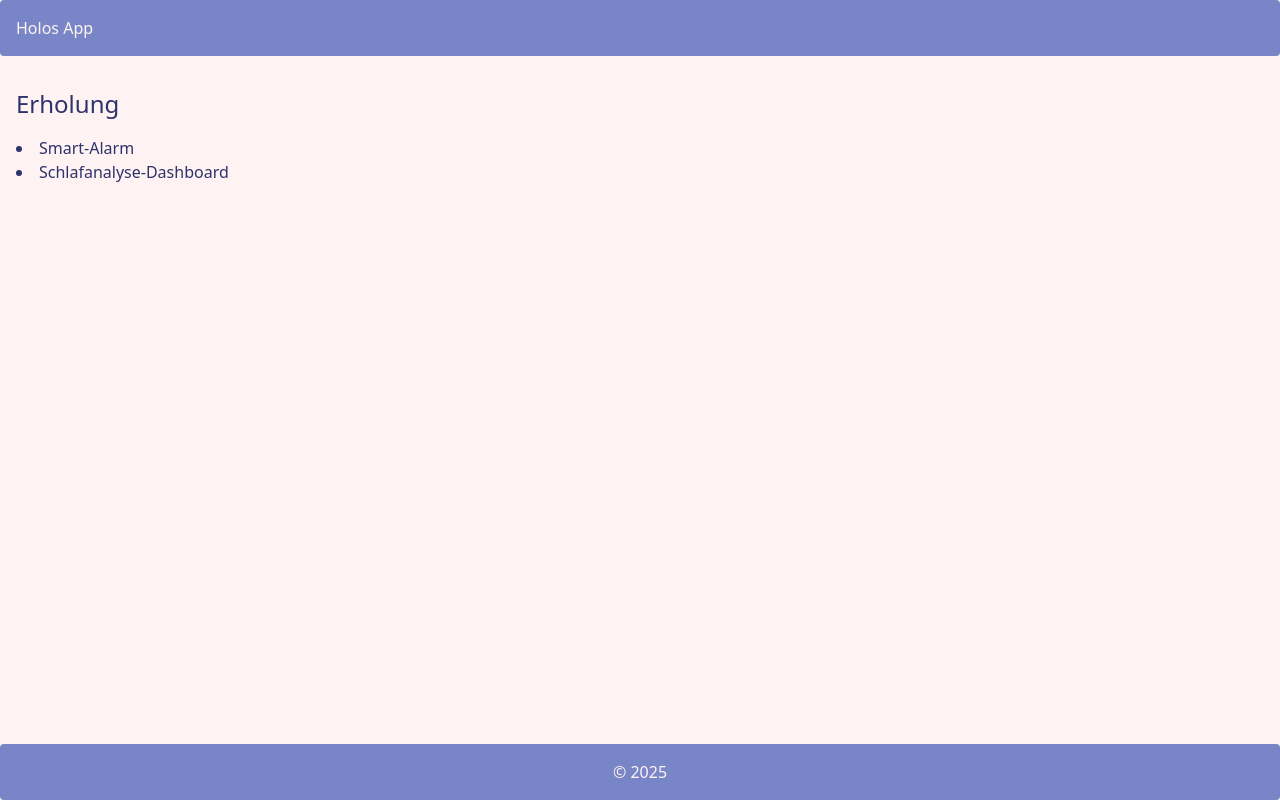
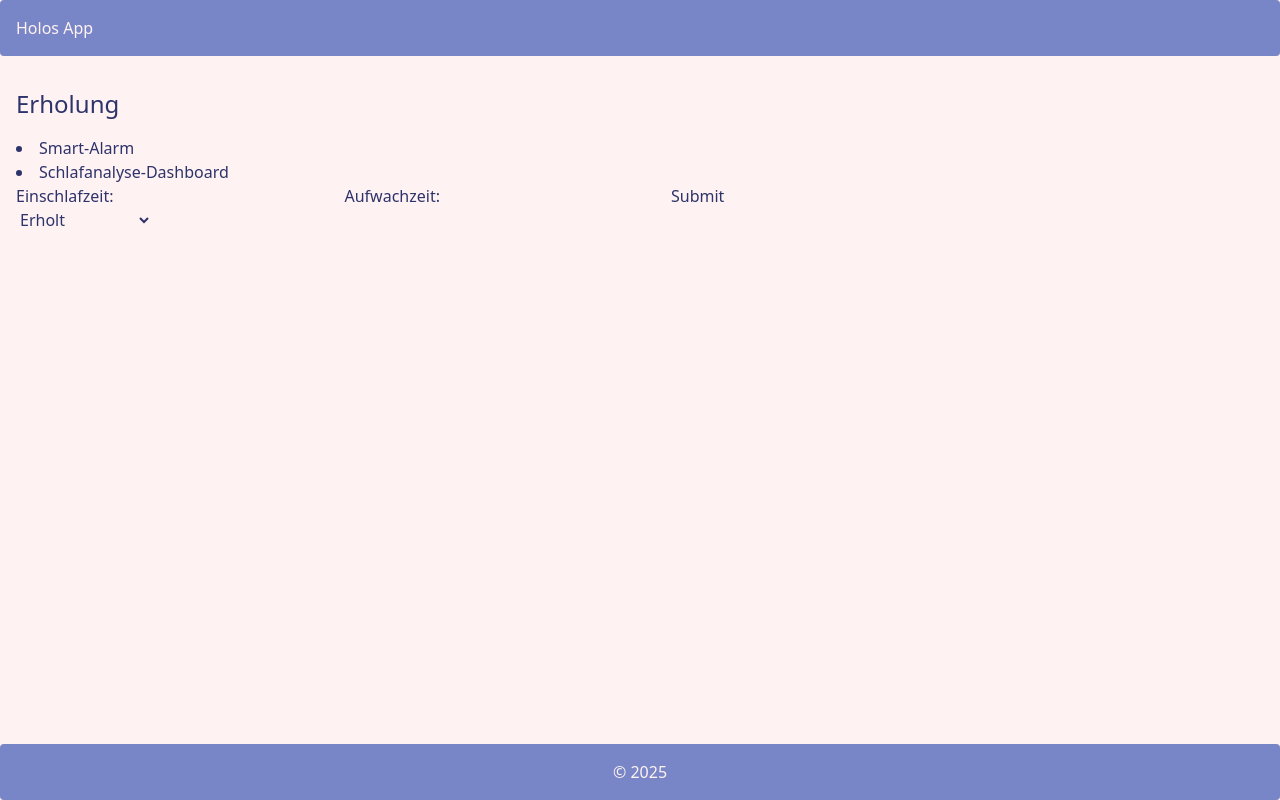
Before and after one commit to team-holos/holos-app, a React (Vite) app in the folder frontend/: page /relaxation in a window 1280 px wide. Built offline with nearby package versions, Linux system fonts and the light colour scheme; no server answers.

Commit message:
add simple input form within relaxationpage and create a select moodform

```diff
--- /dev/null
+++ b/frontend/src/components/MoodForm.jsx
@@ -0,0 +1,22 @@
+import { useState } from "react";
+
+function MoodForm() {
+    const [myMood, setMyMood] = useState("Erholt");
+
+    const handleChange = (event) => {
+      setMyMood(event.target.value)
+    }
+
+    return (
+      <form>
+        <select value={myMood} onChange={handleChange}>
+          <option value="Erholt">Erholt</option>
+          <option value="Energie">Voller Energie</option>
+          <option value="Müde">Müde</option>
+          <option value="Erschöpft">Noch erschöpft</option>
+        </select>
+      </form>
+    )
+  }
+
+  export default MoodForm;
--- a/frontend/src/pages/RelaxationPage.jsx
+++ b/frontend/src/pages/RelaxationPage.jsx
@@ -1,4 +1,19 @@
+import { useState } from "react";
+import MoodForm from "../components/MoodForm";
+
 function RelaxationPage() {
+  const [inputs, setInputs] = useState({});
+
+  const handleChange = (event) => {
+    const name = event.target.name;
+    const value = event.target.value;
+    setInputs((values) => ({ ...values, [name]: value }));
+  };
+
+  const handleSubmit = (event) => {
+    event.preventDefault();
+    console.log(inputs);
+  };
   return (
     <div className="text-[#2D336B] p-4 my-4">
       <h1 className="text-2xl mb-4">Erholung</h1>
@@ -6,8 +21,31 @@ function RelaxationPage() {
         <li>Smart-Alarm</li>
         <li>Schlafanalyse-Dashboard</li>
       </ul>
+      <form onSubmit={handleSubmit}>
+        <label>
+          Einschlafzeit:
+          <input
+            type="number"
+            name="fallasleep"
+            value={inputs.fallasleep || ""}
+            onChange={handleChange}
+          />
+        </label>
+        <label>
+          Aufwachzeit:
+          <input
+            type="number"
+            name="wakeuptime"
+            value={inputs.wakuptime || ""}
+            onChange={handleChange}
+          />
+        </label>
+
+        <input type="submit" />
+      </form>
+      <MoodForm />
     </div>
-    )
+  );
 }
 
 export default RelaxationPage;
```
Lines whose indentation alone changed are shown as unchanged.
